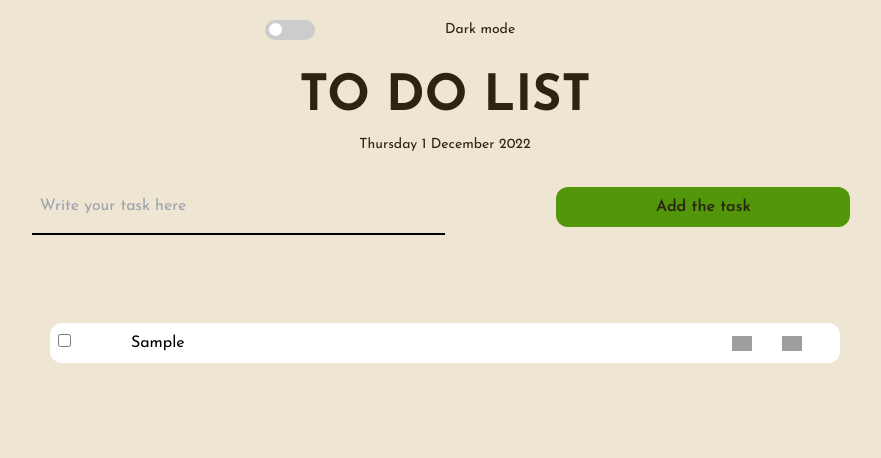
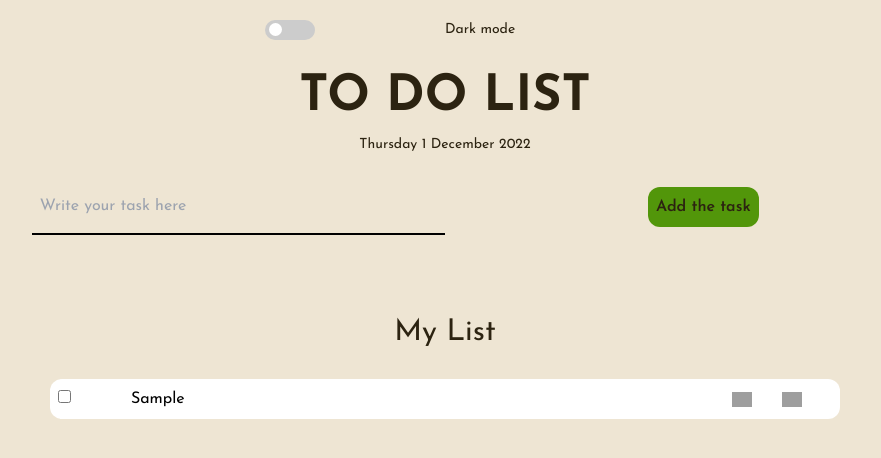
Before and after one commit to m6rie/to-do-list, a website: page index.html in a window 1280 px wide. Both pictures are taken after typing "Sample" into the empty fields and a click on the input "Add the task". Shown: the whole page, without its empty margins (195-1076 px from the left). Drawn offline with Linux system fonts and the light colour scheme; grey boxes are pictures that could not be loaded.

Commit message:
list title

```diff
--- a/app.js
+++ b/app.js
@@ -20,6 +20,9 @@ window.addEventListener("load", function(ev) {
 
   // CREATE
   toDoForm.addEventListener("submit", function(ev){
+
+
+
 
     // if the user tries to add an empty task the page throw an alert
     const userInpt = document.querySelector("#To-Do-Container__form--input")
@@ -55,6 +58,19 @@ window.addEventListener("load", function(ev) {
 function displayToDos() {
   const completeList = document.querySelector(".To-Do-Container__list")
   completeList.innerHTML = ""
+
+  const listTitle = document.createElement("h3")
+  listTitle.classList.add("To-Do-Container__list--title")
+  listTitle.innerHTML = `My List`
+  completeList.appendChild(listTitle)
+
+  // removing the title if the list is empty
+  if(todos == "") {
+    listTitle.classList.add("hidden")
+  } else {
+    listTitle.classList.remove("hidden")
+  }
+
 
   todos.forEach(todo => {
     // updating the DOM by adding elements and styling when a new task is created
--- a/index.html
+++ b/index.html
@@ -34,9 +34,9 @@
     </section>
 
     <section class="To-Do-Container__list">
-      <!-- <h3 class="To-Do-Container__list--title">
+      <h3 class="To-Do-Container__list--title">
         My To Dos
-      </h3> -->
+      </h3>
 
     </section>
   </main>
--- a/style.css
+++ b/style.css
@@ -44,15 +44,15 @@ body {
   }
 
   #To-Do-Container__form--submit {
-    @apply col-span-5 col-start-5 p-2 rounded-xl font-medium m-2
+    @apply col-span-4 col-start-5 p-2 rounded-xl font-medium m-2 justify-self-center
   }
 
   .To-Do-Container__list {
-    @apply grid grid-cols-12 pt-14
+    @apply grid grid-cols-12 pt-8
   }
 
   .To-Do-Container__list--title {
-    @apply col-start-5 col-span-3 text-3xl pb-5 justify-self-center
+    @apply col-start-4 col-span-6 text-3xl pb-5 justify-self-center
   }
 
   .To-Do-Container__list--list-item {
@@ -116,7 +116,7 @@ body {
   }
 
   .To-Do-Container__list--title {
-    @apply col-start-5 col-span-3 text-3xl pb-5 justify-self-center
+    @apply col-start-3 col-span-7 text-3xl pb-5 justify-self-center
   }
 
   .To-Do-Container__list--list-item {
@@ -177,11 +177,11 @@ body {
   }
 
   .To-Do-Container__list {
-    @apply grid grid-cols-12 pt-20
+    @apply grid grid-cols-12 pt-10
   }
 
   .To-Do-Container__list--title {
-    @apply col-start-5 col-span-3 text-3xl pb-5 justify-self-center
+    @apply col-start-2 col-span-10 text-3xl pb-5 justify-self-center
   }
 
   .To-Do-Container__list--list-item {
@@ -324,3 +324,7 @@ input {
 .To-Do-Container__list--list-item--actions img {
   width: 20px;
 }
+
+.hidden {
+  visibility: hidden;
+}
```
Also changed, not shown: tailwind/output.css.
